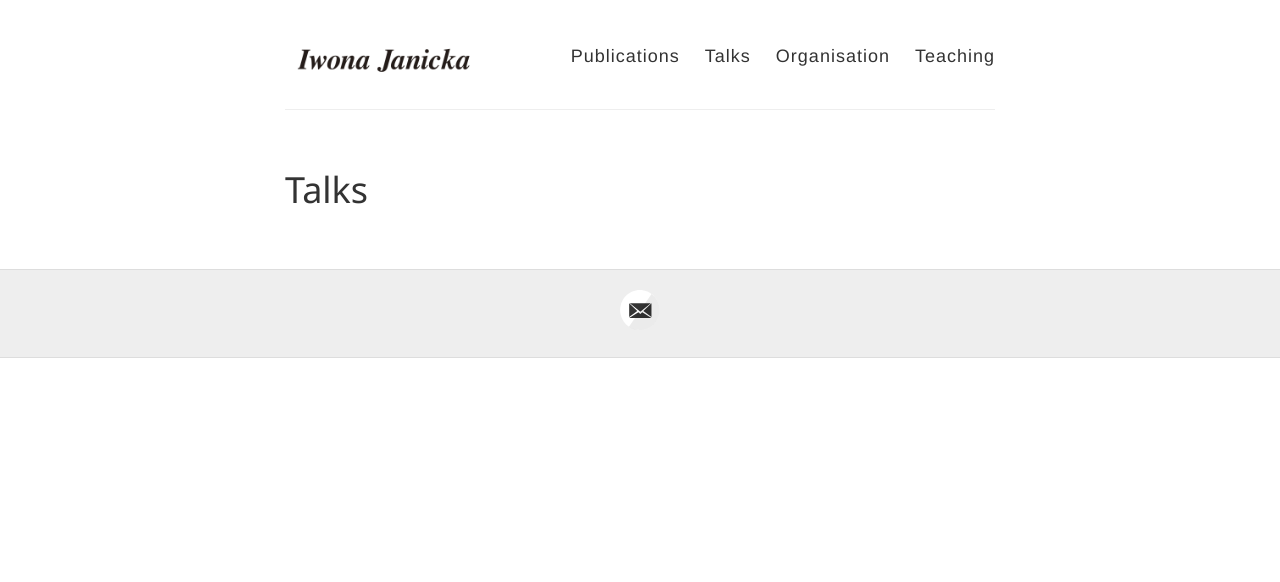
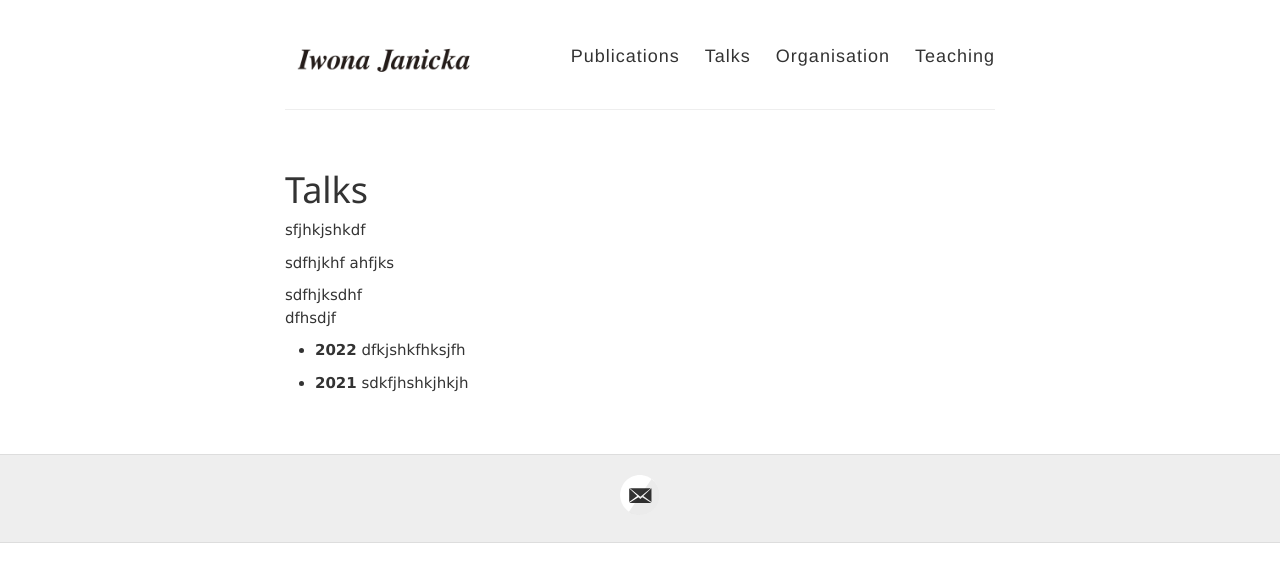
Before and after one commit to IJanicka/IJanicka.github.io, a Jekyll site: the page built from talks.md, in a window 1280 px wide. Shown: the top 582 px of the page. Built offline with Jekyll 4.4.1, drawn with Linux system fonts in a browser that asks for light colours.

Commit message:
Added md examples

```diff
--- a/talks.md
+++ b/talks.md
@@ -3,3 +3,15 @@ layout: page
 title: Talks
 permalink: /talks/
 ---
+
+sfjhkjshkdf
+
+sdfhjkhf
+ahfjks
+
+sdfhjksdhf<br>
+dfhsdjf
+
+* **2022** dfkjshkfhksjfh
+
+* **2021** sdkfjhshkjhkjh
```
